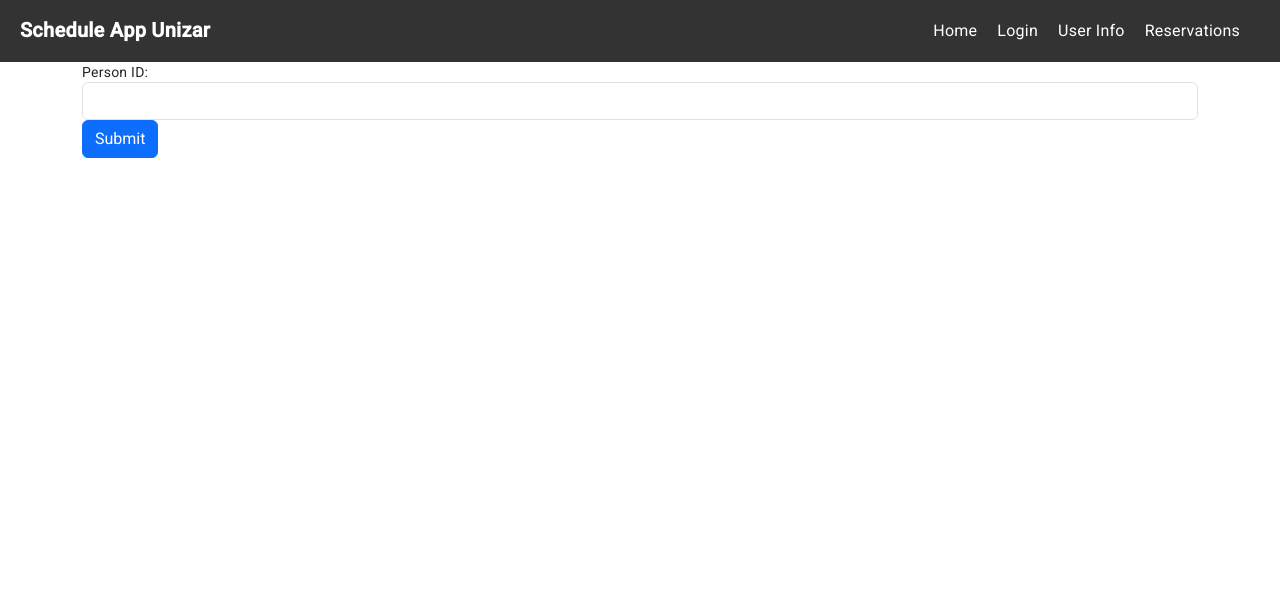
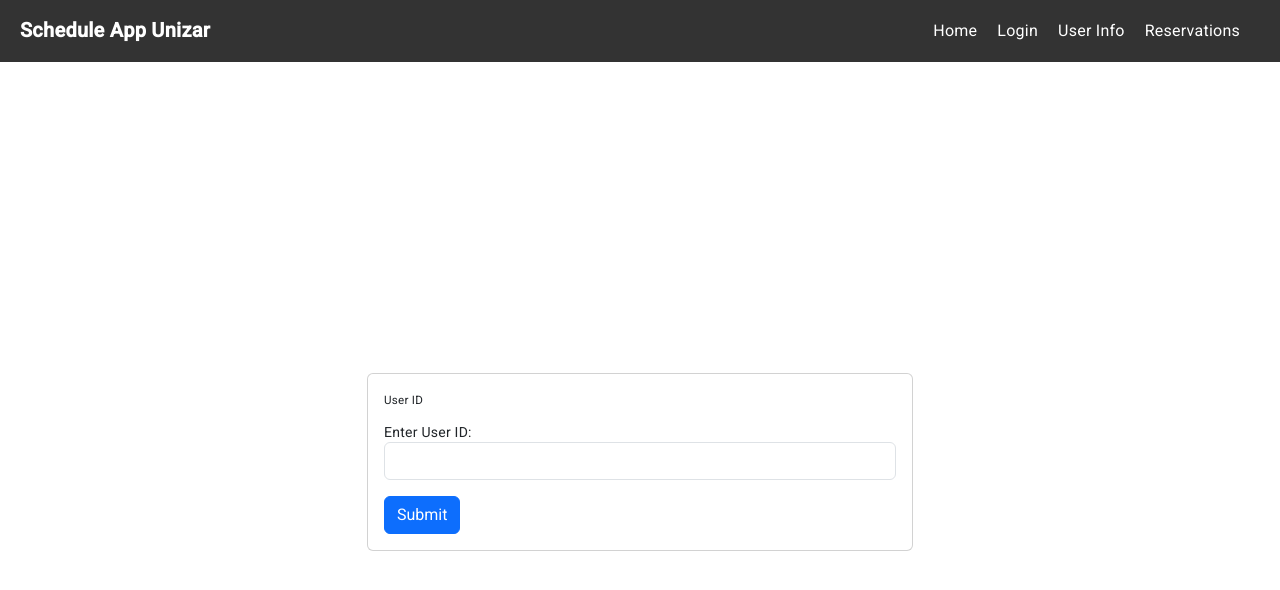
Before and after one commit to UNIZAR-30249-2024-G03/frontend, an Angular app in the folder schedule-app-unizar/: page /input-form in a window 1280 px wide. Shown: the top 590 px of the page. Built offline with nearby package versions, Linux system fonts and the light colour scheme.

Commit message:
Update input-form.component.html

```diff
--- a/schedule-app-unizar/src/app/components/input-form/input-form.component.html
+++ b/schedule-app-unizar/src/app/components/input-form/input-form.component.html
@@ -1,7 +1,16 @@
 <div class="container">
-    <div class="form-group">
-        <label for="personId">Person ID:</label>
-        <input type="text" id="personId" name="personId" class="form-control" [(ngModel)]="personId">
+    <div class="row justify-content-center align-items-center" style="height: 100vh;">
+        <div class="col-md-6">
+            <div class="card">
+                <div class="card-body">
+                    <h5 class="card-title">User ID</h5>
+                    <div class="form-group">
+                        <label for="personId">Enter User ID:</label>
+                        <input type="text" id="personId" name="personId" class="form-control" [(ngModel)]="personId">
+                    </div>
+                    <button class="btn btn-primary mt-3" (click)="submit()">Submit</button>
+                </div>
+            </div>
+        </div>
     </div>
-    <button class="btn btn-primary" (click)="submit()">Submit</button>
 </div>
```
